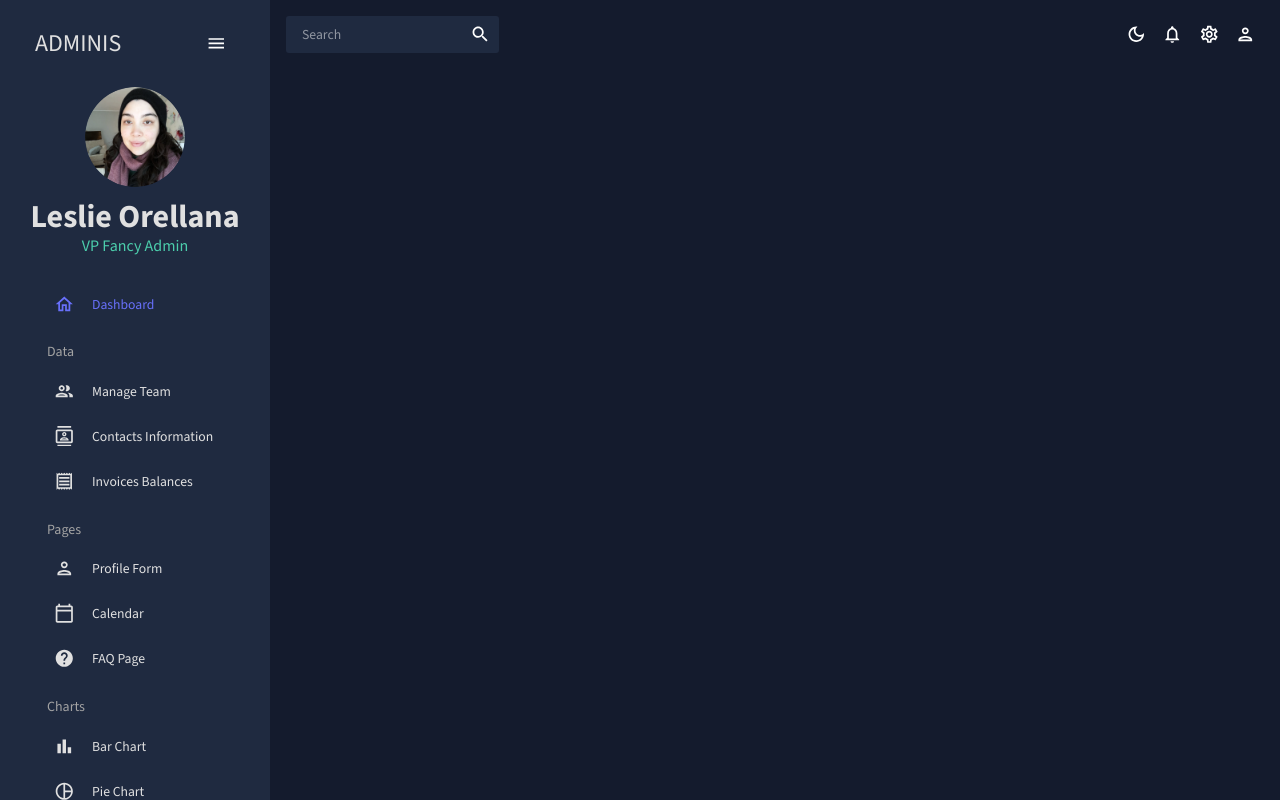
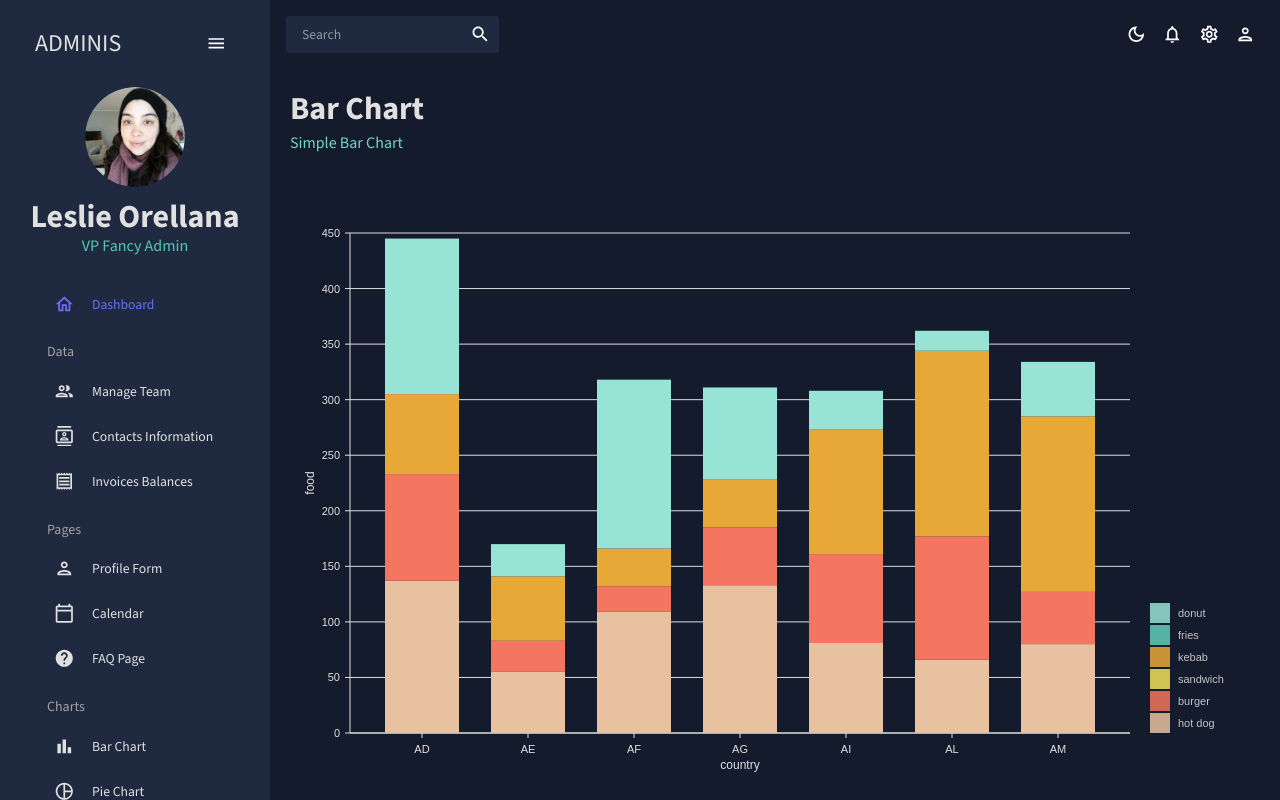
Before and after one commit to lesore0789/react-admin, a React (Create React App) app: page /bar in a window 1280 px wide. Built offline with nearby package versions, Linux system fonts and the light colour scheme.

Commit message:
bar chart completed

```diff
--- a/src/App.js
+++ b/src/App.js
@@ -9,7 +9,7 @@
 import Contacts from "./scenes/contacts";
 import Form from "./scenes/form";
 import Calendar from "./scenes/calendar";
-// import Bar from "./scenes/bar";
+import Bar from "./scenes/bar";
 // import Line from "./scenes/line";
 // import Pie from "./scenes/pie";
 import FAQ from "./scenes/faq";
@@ -32,7 +32,7 @@
               <Route path="/contacts" element={<Contacts />} />
               <Route path="/invoices" element={<Invoices />} />
               <Route path="/form" element={<Form />} />
-              {/* <Route path="/bar" element={<Bar />} /> */}
+              <Route path="/bar" element={<Bar />} />
               {/* <Route path="/pie" element={<Pie />} /> */}
               {/* <Route path="/line" element={<Line />} /> */}
               <Route path="/faq" element={<FAQ />} />
--- /dev/null
+++ b/src/components/BarChart.jsx
@@ -0,0 +1,161 @@
+import { useTheme } from "@mui/material"
+import { ResponsiveBar } from "@nivo/bar"
+import { tokens } from "../theme"
+import { mockBarData as data } from "../data/mockData"
+
+const BarChart = ({ isDashboard = false }) => {
+  const theme = useTheme();
+  const colors = tokens(theme.palette.mode);
+
+  return (
+    <ResponsiveBar
+        data={data}
+        theme={{
+        axis: {
+          domain: {
+            line: {
+              stroke: colors.grey[100],
+            },
+          },
+          legend: {
+            text: {
+              fill: colors.grey[100],
+            },
+          },
+          ticks: {
+            line: {
+              stroke: colors.grey[100],
+              strokeWidth: 1,
+            },
+            text: {
+              fill: colors.grey[100],
+            },
+          },
+        },
+        legends: {
+          text: {
+            fill: colors.grey[100],
+          },
+        },
+      }}
+        keys={[
+            'hot dog',
+            'burger',
+            'sandwich',
+            'kebab',
+            'fries',
+            'donut'
+        ]}
+        indexBy="country"
+        margin={{ top: 50, right: 130, bottom: 50, left: 60 }}
+        padding={0.3}
+        valueScale={{ type: 'linear' }}
+        indexScale={{ type: 'band', round: true }}
+        colors={{ scheme: 'nivo' }}
+        defs={[
+            {
+                id: 'dots',
+                type: 'patternDots',
+                background: 'inherit',
+                color: '#38bcb2',
+                size: 4,
+                padding: 1,
+                stagger: true
+            },
+            {
+                id: 'lines',
+                type: 'patternLines',
+                background: 'inherit',
+                color: '#eed312',
+                rotation: -45,
+                lineWidth: 6,
+                spacing: 10
+            }
+        ]}
+        fill={[
+            {
+                match: {
+                    id: 'fries'
+                },
+                id: 'dots'
+            },
+            {
+                match: {
+                    id: 'sandwich'
+                },
+                id: 'lines'
+            }
+        ]}
+        borderColor={{
+            from: 'color',
+            modifiers: [
+                [
+                    'darker',
+                    1.6
+                ]
+            ]
+        }}
+        axisTop={null}
+        axisRight={null}
+        axisBottom={{
+            tickSize: 5,
+            tickPadding: 5,
+            tickRotation: 0,
+            legend: isDashboard ? undefined : 'country',
+            legendPosition: 'middle',
+            legendOffset: 32,
+            truncateTickAt: 0
+        }}
+        axisLeft={{
+            tickSize: 5,
+            tickPadding: 5,
+            tickRotation: 0,
+            legend: isDashboard ? undefined : 'food',
+            legendPosition: 'middle',
+            legendOffset: -40,
+            truncateTickAt: 0
+        }}
+        enableLabel={false}
+        labelSkipWidth={12}
+        labelSkipHeight={12}
+        labelTextColor={{
+            from: 'color',
+            modifiers: [
+                [
+                    'darker',
+                    1.6
+                ]
+            ]
+        }}
+        legends={[
+            {
+                dataFrom: 'keys',
+                anchor: 'bottom-right',
+                direction: 'column',
+                justify: false,
+                translateX: 120,
+                translateY: 0,
+                itemsSpacing: 2,
+                itemWidth: 100,
+                itemHeight: 20,
+                itemDirection: 'left-to-right',
+                itemOpacity: 0.85,
+                symbolSize: 20,
+                effects: [
+                    {
+                        on: 'hover',
+                        style: {
+                            itemOpacity: 1
+                        }
+                    }
+                ]
+            }
+        ]}
+        role="application"
+        ariaLabel="Nivo bar chart demo"
+        barAriaLabel={e=>e.id+": "+e.formattedValue+" in country: "+e.indexValue}
+    />
+  )
+}
+
+export default BarChart
--- /dev/null
+++ b/src/scenes/bar/index.jsx
@@ -0,0 +1,16 @@
+import { Box } from "@mui/material";
+import Header from "../../components/Header";
+import BarChart from "../../components/BarChart";
+
+const Bar = () => {
+  return (
+    <Box m="20px">
+      <Header title="Bar Chart" subtitle="Simple Bar Chart" />
+      <Box height="75vh">
+        <BarChart />
+      </Box>
+    </Box>
+  )
+}
+
+export default Bar;
```
